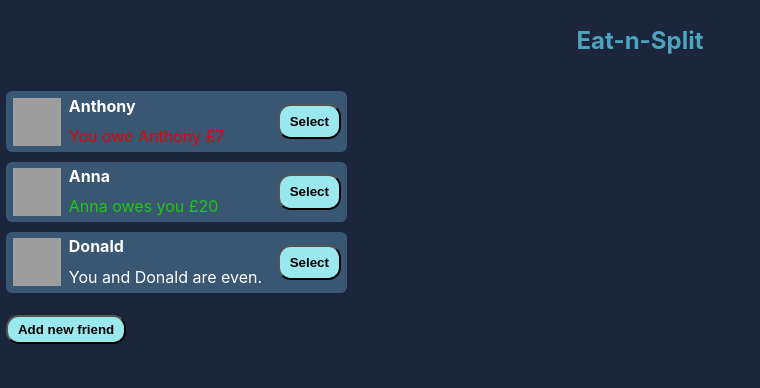
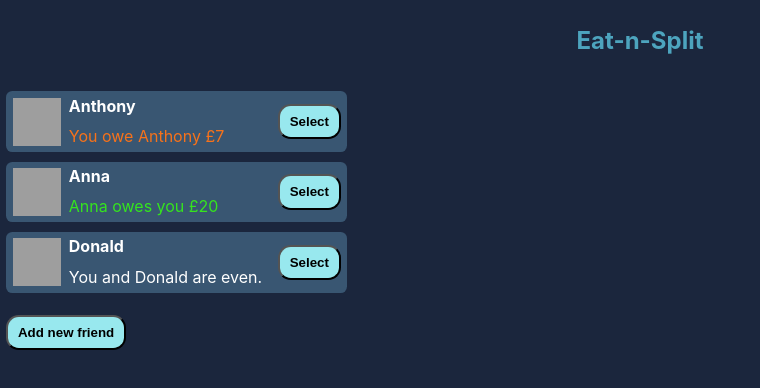
Before and after one commit to rud-y/eatAndSplit, a React (Create React App) app: page / in a window 1280 px wide. Shown: the top 388 px of the page, without its empty margins (0-760 px from the left). Built offline with nearby package versions, Linux system fonts and the light colour scheme; grey boxes are pictures that could not be loaded; a web font is replaced by a local one.

Commit message:
Adjust inputs, selects

```diff
--- a/src/index.css
+++ b/src/index.css
@@ -29,19 +29,20 @@ code {
 }
 
 .red {
- color: rgb(223, 6, 6);
+ color: rgb(247, 114, 26);
 }
 
 .green {
- color: rgb(30, 201, 7);
+ color: rgb(53, 228, 30);
 }
 
 .button {
  background-color: #98e8ee;
  border-radius: 0.8rem;
+ font-weight: 700;
+ height: 2.2rem;
  margin: 0.4rem 0;
  padding: 0.3rem 0.6rem;
- font-weight: 700;
 }
 
 .app {
@@ -115,7 +116,12 @@ form {
  input, select {
   background-color: #f2c75c;
   border-radius: 0.4rem;
-  height: 1.32rem;
+  height: 2.2rem;
+  font-size: large;
+ }
+
+ select {
+  height: 2.5rem;
  }
 }
 
```
